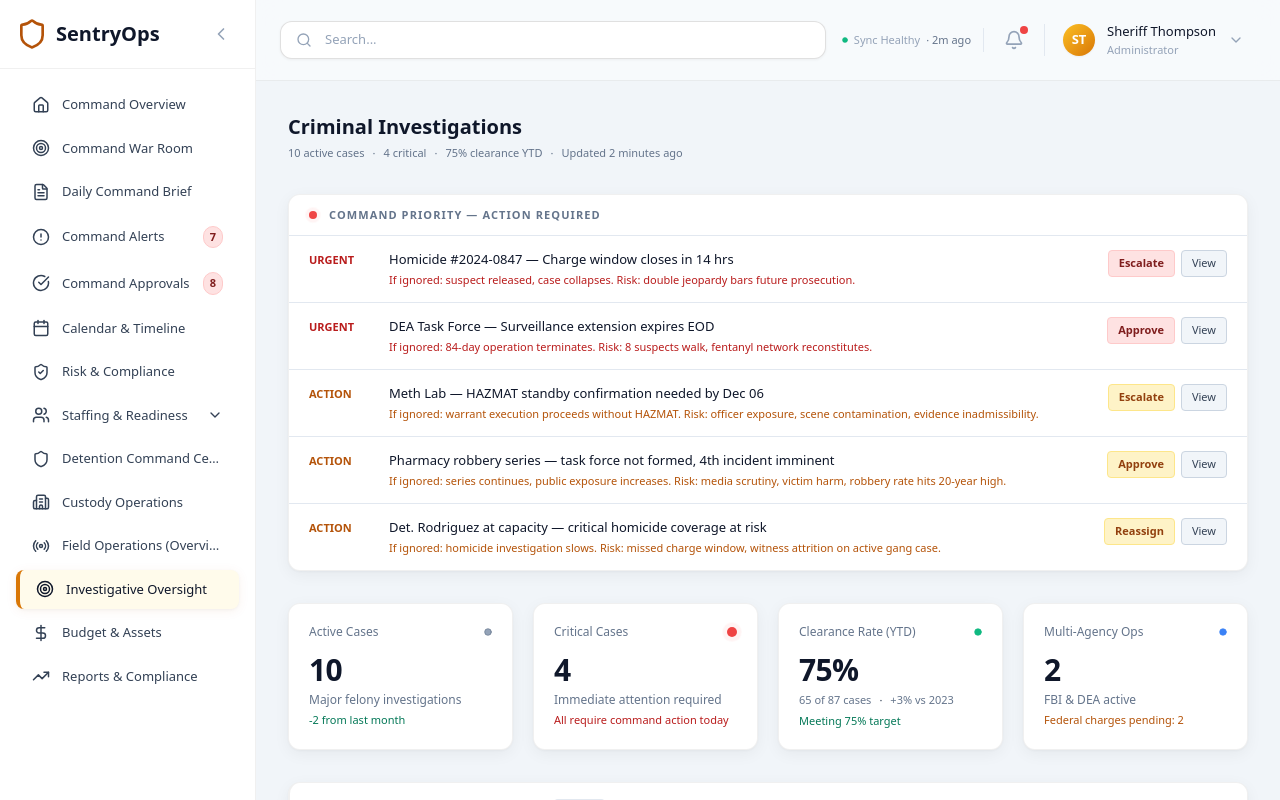
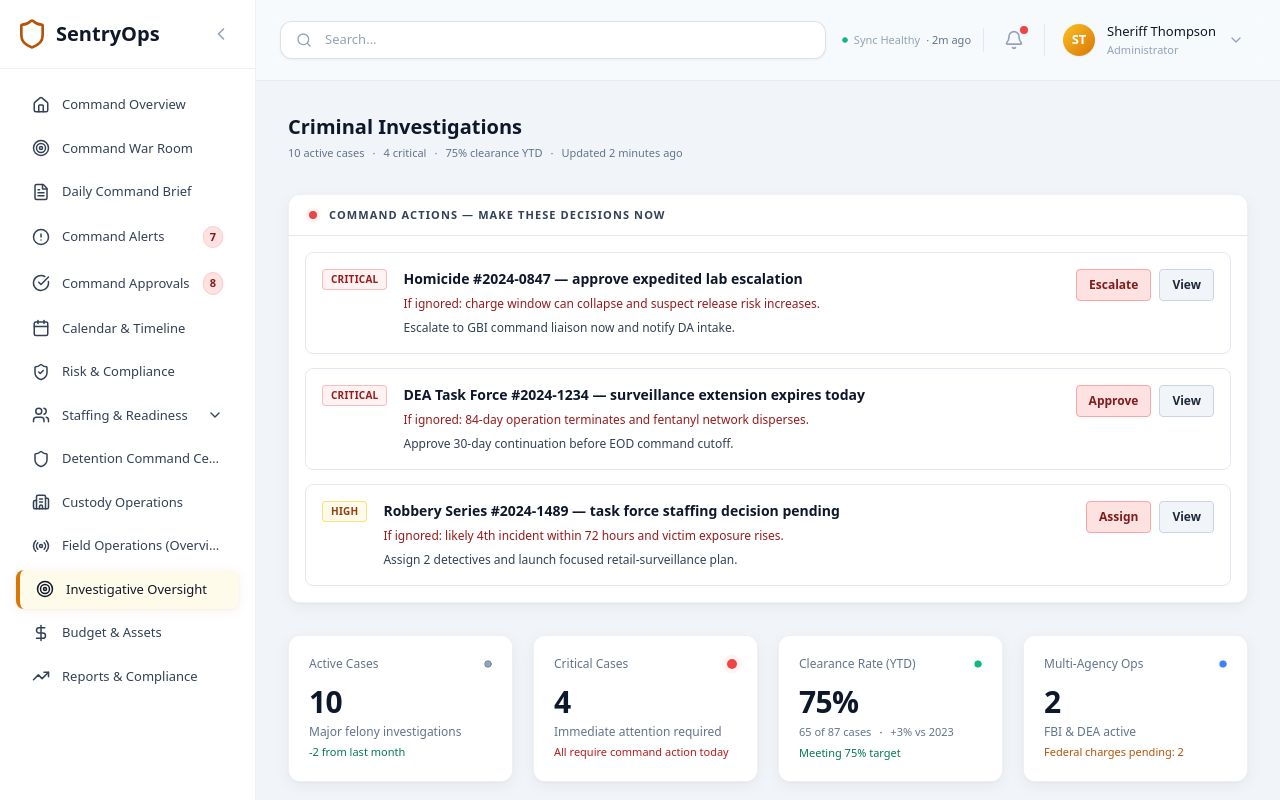
Before and after one commit to ddadon21/sentryops-prototype., a React (Vite) app: page /investigations/cases in a window 1280 px wide. Shown: the top 800 px of the page. Built offline with nearby package versions, Linux system fonts and the light colour scheme.

Commit message:
Upgrade Investigative Oversight into command decision center

```diff
--- a/src/pages/investigations/ActiveCasesDashboard.tsx
+++ b/src/pages/investigations/ActiveCasesDashboard.tsx
@@ -31,6 +31,27 @@ interface Case {
   multiAgency?: boolean;
   notes: string;
   criticalReason?: string;
+}
+
+interface CommandAction {
+  id: string;
+  urgency: 'Critical' | 'High' | 'Medium';
+  title: string;
+  consequence: string;
+  recommendation: string;
+  actionLabel: 'Approve' | 'Assign' | 'Escalate';
+}
+
+interface DetectiveLoad {
+  name: string;
+  badge: string;
+  openCases: number;
+  criticalCases: number;
+  clearanceRate: number;
+  utilization: number;
+  risk: 'High' | 'Moderate' | 'Low';
+  bottleneck?: string;
+  recommendation?: string;
 }
 
 const ActiveCasesDashboard = () => {
@@ -286,6 +307,39 @@ const ActiveCasesDashboard = () => {
     multiAgency: cases.filter(c => c.multiAgency).length
   };
 
+  const commandActions: CommandAction[] = [
+    {
+      id: 'cmd-1',
+      urgency: 'Critical',
+      title: 'Homicide #2024-0847 — approve expedited lab escalation',
+      consequence: 'If ignored: charge window can collapse and suspect release risk increases.',
+      recommendation: 'Escalate to GBI command liaison now and notify DA intake.',
+      actionLabel: 'Escalate'
+    },
+    {
+      id: 'cmd-2',
+      urgency: 'Critical',
+      title: 'DEA Task Force #2024-1234 — surveillance extension expires today',
+      consequence: 'If ignored: 84-day operation terminates and fentanyl network disperses.',
+      recommendation: 'Approve 30-day continuation before EOD command cutoff.',
+      actionLabel: 'Approve'
+    },
+    {
+      id: 'cmd-3',
+      urgency: 'High',
+      title: 'Robbery Series #2024-1489 — task force staffing decision pending',
+      consequence: 'If ignored: likely 4th incident within 72 hours and victim exposure rises.',
+      recommendation: 'Assign 2 detectives and launch focused retail-surveillance plan.',
+      actionLabel: 'Assign'
+    }
+  ];
+
+  const detectiveLoad: DetectiveLoad[] = [
+    { name: 'Det. Rodriguez, Maria', badge: 'I-5234', openCases: 3, criticalCases: 1, clearanceRate: 85, utilization: 96, risk: 'High', bottleneck: 'Critical homicide + burglary overlap', recommendation: 'Reassign burglary #2024-1712 immediately.' },
+    { name: 'Det. Anderson / Lt. Anderson', badge: 'I-4892 / I-3456', openCases: 2, criticalCases: 1, clearanceRate: 72, utilization: 78, risk: 'Moderate', bottleneck: 'DEA extension approval dependency', recommendation: 'Approve extension to prevent investigative stall.' },
+    { name: 'Det. Wilson, Amanda', badge: 'I-4521', openCases: 1, criticalCases: 0, clearanceRate: 80, utilization: 42, risk: 'Low', recommendation: 'Best reassignment candidate for burglary support.' }
+  ];
+
   const getPriorityDot = (priority: string) => {
     switch (priority) {
       case 'Critical': return 'bg-red-500';
@@ -303,6 +357,28 @@ const ActiveCasesDashboard = () => {
       case 'Medium': return 'bg-slate-500/10 border-slate-500/20 text-slate-500 dark:text-slate-400';
       case 'Low': return 'bg-blue-500/10 border-blue-500/20 text-blue-400';
       default: return 'bg-slate-500/10 border-slate-500/20 text-slate-500 dark:text-slate-400';
+    }
+  };
+
+  const getUrgencyStyles = (urgency: CommandAction['urgency']) => {
+    switch (urgency) {
+      case 'Critical':
+        return 'border-red-300/70 dark:border-red-500/40 bg-red-50 dark:bg-red-500/10 text-red-800 dark:text-red-300';
+      case 'High':
+        return 'border-amber-300/70 dark:border-amber-500/40 bg-amber-50 dark:bg-amber-500/10 text-amber-800 dark:text-amber-300';
+      default:
+        return 'border-blue-300/70 dark:border-blue-500/40 bg-blue-50 dark:bg-blue-500/10 text-blue-800 dark:text-blue-300';
+    }
+  };
+
+  const getRiskStyles = (risk: DetectiveLoad['risk']) => {
+    switch (risk) {
+      case 'High':
+        return 'bg-red-100 dark:bg-red-500/10 text-red-700 dark:text-red-300 border-red-200 dark:border-red-500/30';
+      case 'Moderate':
+        return 'bg-amber-100 dark:bg-amber-500/10 text-amber-700 dark:text-amber-300 border-amber-200 dark:border-amber-500/30';
+      default:
+        return 'bg-emerald-100 dark:bg-emerald-500/10 text-emerald-700 dark:text-emerald-300 border-emerald-200 dark:border-emerald-500/30';
     }
   };
 
@@ -324,76 +400,38 @@ const ActiveCasesDashboard = () => {
           </div>
         </div>
 
-        {/* Command Priority Strip */}
-        <div className="bg-slate-50 dark:bg-slate-900/60 border border-slate-200 dark:border-slate-700/40 rounded-xl overflow-hidden">
+        {/* Command Actions */}
+        <div className="bg-slate-50 dark:bg-slate-900/70 border border-slate-200 dark:border-slate-700/40 rounded-xl overflow-hidden">
           <div className="flex items-center gap-3 px-5 py-3 border-b border-slate-200 dark:border-slate-200 dark:border-slate-700/30">
             <span className="relative flex h-2 w-2">
               <span className="animate-ping absolute inline-flex h-full w-full rounded-full bg-red-400 opacity-75"></span>
               <span className="relative inline-flex rounded-full h-2 w-2 bg-red-500"></span>
             </span>
-            <span className="text-[11px] font-semibold text-slate-500 dark:text-slate-400 uppercase tracking-widest">Command Priority — Action Required</span>
+            <span className="text-[11px] font-semibold text-slate-700 dark:text-slate-300 uppercase tracking-widest">Command Actions — Make These Decisions Now</span>
           </div>
-          <div className="divide-y divide-slate-200 dark:divide-slate-700/20">
-            {/* Row 1 */}
-            <div className="flex items-start gap-4 px-5 py-3.5">
-              <span className="text-[11px] font-bold text-red-700 dark:text-red-400 uppercase w-16 flex-shrink-0 mt-0.5">URGENT</span>
-              <div className="flex-1 min-w-0">
-                <p className="text-[13px] text-slate-900 dark:text-white font-medium">Homicide #2024-0847 — Charge window closes in 14 hrs</p>
-                <p className="text-[11px] text-red-700 dark:text-red-700 dark:text-red-400/70 mt-0.5">If ignored: suspect released, case collapses. Risk: double jeopardy bars future prosecution.</p>
+          <div className="p-4 space-y-3.5">
+            {commandActions.map((action) => (
+              <div key={action.id} className="rounded-lg border border-slate-200 dark:border-slate-700/30 bg-white dark:bg-slate-800/30 p-4">
+                <div className="flex items-start gap-4">
+                  <span className={`inline-flex items-center px-2 py-0.5 rounded border text-[10px] font-bold uppercase tracking-wide ${getUrgencyStyles(action.urgency)}`}>
+                    {action.urgency}
+                  </span>
+                  <div className="flex-1 min-w-0 space-y-1.5">
+                    <p className="text-[14px] text-slate-900 dark:text-white font-semibold leading-5">{action.title}</p>
+                    <p className="text-[12px] text-red-800 dark:text-red-300">{action.consequence}</p>
+                    <p className="text-[12px] text-slate-700 dark:text-slate-200">{action.recommendation}</p>
                   </div>
-              <div className="flex items-center gap-1.5 flex-shrink-0">
-                <button className="px-2.5 py-1 bg-red-100 dark:bg-red-500/10 border border-red-200 dark:border-red-500/20 text-red-700 dark:text-red-400 rounded text-[11px] font-medium hover:bg-red-200 dark:hover:bg-red-500/20 transition-all">Escalate</button>
-                <button className="px-2.5 py-1 bg-slate-100 dark:bg-slate-800/40 border border-slate-300 dark:border-slate-700/40 text-slate-700 dark:text-slate-400 rounded text-[11px] font-medium hover:bg-slate-200 dark:hover:bg-slate-100 dark:hover:bg-slate-700/40 transition-all">View</button>
+                  <div className="flex items-center gap-2 flex-shrink-0">
+                    <button className="px-3 py-1.5 bg-red-100 dark:bg-red-500/10 border border-red-300 dark:border-red-500/30 text-red-800 dark:text-red-300 rounded text-[12px] font-semibold hover:bg-red-200 dark:hover:bg-red-500/20 transition-all">
+                      {action.actionLabel}
+                    </button>
+                    <button className="px-3 py-1.5 bg-slate-100 dark:bg-slate-800/40 border border-slate-300 dark:border-slate-600/50 text-slate-800 dark:text-slate-200 rounded text-[12px] font-semibold hover:bg-slate-200 dark:hover:bg-slate-700/60 transition-all">
+                      View
+                    </button>
                   </div>
                 </div>
-            {/* Row 2 */}
-            <div className="flex items-start gap-4 px-5 py-3.5">
-              <span className="text-[11px] font-bold text-red-700 dark:text-red-400 uppercase w-16 flex-shrink-0 mt-0.5">URGENT</span>
-              <div className="flex-1 min-w-0">
-                <p className="text-[13px] text-slate-900 dark:text-white font-medium">DEA Task Force — Surveillance extension expires EOD</p>
-                <p className="text-[11px] text-red-700 dark:text-red-700 dark:text-red-400/70 mt-0.5">If ignored: 84-day operation terminates. Risk: 8 suspects walk, fentanyl network reconstitutes.</p>
               </div>
-              <div className="flex items-center gap-1.5 flex-shrink-0">
-                <button className="px-2.5 py-1 bg-red-100 dark:bg-red-500/10 border border-red-200 dark:border-red-500/20 text-red-700 dark:text-red-400 rounded text-[11px] font-medium hover:bg-red-200 dark:hover:bg-red-500/20 transition-all">Approve</button>
-                <button className="px-2.5 py-1 bg-slate-100 dark:bg-slate-800/40 border border-slate-300 dark:border-slate-700/40 text-slate-700 dark:text-slate-400 rounded text-[11px] font-medium hover:bg-slate-200 dark:hover:bg-slate-100 dark:hover:bg-slate-700/40 transition-all">View</button>
-              </div>
-            </div>
-            {/* Row 3 */}
-            <div className="flex items-start gap-4 px-5 py-3.5">
-              <span className="text-[11px] font-bold text-amber-700 dark:text-amber-400 uppercase w-16 flex-shrink-0 mt-0.5">ACTION</span>
-              <div className="flex-1 min-w-0">
-                <p className="text-[13px] text-slate-900 dark:text-white font-medium">Meth Lab — HAZMAT standby confirmation needed by Dec 06</p>
-                <p className="text-[11px] text-amber-700 dark:text-amber-700 dark:text-amber-400/60 mt-0.5">If ignored: warrant execution proceeds without HAZMAT. Risk: officer exposure, scene contamination, evidence inadmissibility.</p>
-              </div>
-              <div className="flex items-center gap-1.5 flex-shrink-0">
-                <button className="px-2.5 py-1 bg-amber-100 dark:bg-amber-500/10 border border-amber-200 dark:border-amber-500/20 text-amber-700 dark:text-amber-400 rounded text-[11px] font-medium hover:bg-amber-200 dark:hover:bg-amber-500/20 transition-all">Escalate</button>
-                <button className="px-2.5 py-1 bg-slate-100 dark:bg-slate-800/40 border border-slate-300 dark:border-slate-700/40 text-slate-700 dark:text-slate-400 rounded text-[11px] font-medium hover:bg-slate-200 dark:hover:bg-slate-100 dark:hover:bg-slate-700/40 transition-all">View</button>
-              </div>
-            </div>
-            {/* Row 4 */}
-            <div className="flex items-start gap-4 px-5 py-3.5">
-              <span className="text-[11px] font-bold text-amber-700 dark:text-amber-400 uppercase w-16 flex-shrink-0 mt-0.5">ACTION</span>
-              <div className="flex-1 min-w-0">
-                <p className="text-[13px] text-slate-900 dark:text-white font-medium">Pharmacy robbery series — task force not formed, 4th incident imminent</p>
-                <p className="text-[11px] text-amber-700 dark:text-amber-700 dark:text-amber-400/60 mt-0.5">If ignored: series continues, public exposure increases. Risk: media scrutiny, victim harm, robbery rate hits 20-year high.</p>
-              </div>
-              <div className="flex items-center gap-1.5 flex-shrink-0">
-                <button className="px-2.5 py-1 bg-amber-100 dark:bg-amber-500/10 border border-amber-200 dark:border-amber-500/20 text-amber-700 dark:text-amber-400 rounded text-[11px] font-medium hover:bg-amber-200 dark:hover:bg-amber-500/20 transition-all">Approve</button>
-                <button className="px-2.5 py-1 bg-slate-100 dark:bg-slate-800/40 border border-slate-300 dark:border-slate-700/40 text-slate-700 dark:text-slate-400 rounded text-[11px] font-medium hover:bg-slate-200 dark:hover:bg-slate-100 dark:hover:bg-slate-700/40 transition-all">View</button>
-              </div>
-            </div>
-            {/* Row 5 */}
-            <div className="flex items-start gap-4 px-5 py-3.5">
-              <span className="text-[11px] font-bold text-amber-700 dark:text-amber-400 uppercase w-16 flex-shrink-0 mt-0.5">ACTION</span>
-              <div className="flex-1 min-w-0">
-                <p className="text-[13px] text-slate-900 dark:text-white font-medium">Det. Rodriguez at capacity — critical homicide coverage at risk</p>
-                <p className="text-[11px] text-amber-700 dark:text-amber-700 dark:text-amber-400/60 mt-0.5">If ignored: homicide investigation slows. Risk: missed charge window, witness attrition on active gang case.</p>
-              </div>
-              <div className="flex items-center gap-1.5 flex-shrink-0">
-                <button className="px-2.5 py-1 bg-amber-100 dark:bg-amber-500/10 border border-amber-200 dark:border-amber-500/20 text-amber-700 dark:text-amber-400 rounded text-[11px] font-medium hover:bg-amber-200 dark:hover:bg-amber-500/20 transition-all">Reassign</button>
-                <button className="px-2.5 py-1 bg-slate-100 dark:bg-slate-800/40 border border-slate-300 dark:border-slate-700/40 text-slate-700 dark:text-slate-400 rounded text-[11px] font-medium hover:bg-slate-200 dark:hover:bg-slate-100 dark:hover:bg-slate-700/40 transition-all">View</button>
-              </div>
-            </div>
+            ))}
           </div>
         </div>
 
@@ -760,15 +798,15 @@ const ActiveCasesDashboard = () => {
           </div>
         )}
 
-        {/* Detective Workload — collapsible, matches Command pattern */}
+        {/* Detective Load & Risk */}
         <div className="bg-white dark:bg-slate-800/25 border border-slate-200 dark:border-slate-200 dark:border-slate-700/30 rounded-xl shadow-sm dark:shadow-none">
           <button
             onClick={() => setShowWorkload(!showWorkload)}
             className="w-full flex items-center justify-between px-5 py-4 text-left hover:bg-slate-50 dark:hover:bg-slate-50 dark:hover:bg-slate-800/10 transition-colors rounded-xl"
           >
             <div className="flex items-center gap-3">
-              <h3 className="text-sm font-medium text-slate-700 dark:text-slate-300">Detective Workload</h3>
-              <span className="px-1.5 py-0.5 bg-slate-200 dark:bg-slate-700/30 text-[11px] text-slate-500 rounded">3 Detectives</span>
+              <h3 className="text-sm font-semibold text-slate-800 dark:text-slate-100">Detective Load & Risk</h3>
+              <span className="px-1.5 py-0.5 bg-slate-200 dark:bg-slate-700/30 text-[11px] text-slate-700 dark:text-slate-300 rounded">3 Detectives</span>
             </div>
             {showWorkload ? <ChevronUp className="w-4 h-4 text-slate-700" /> : <ChevronDown className="w-4 h-4 text-slate-700" />}
           </button>
@@ -789,53 +827,40 @@ const ActiveCasesDashboard = () => {
                 </button>
               </div>
 
-              {/* Rodriguez */}
-              <div className="flex items-center gap-4 px-4 py-2.5 bg-slate-50 dark:bg-slate-900/20 rounded border-l-[3px] border-l-red-800/60">
-                <div className="flex-1 min-w-0">
-                  <div className="flex items-center gap-3">
-                    <span className="text-[13px] font-semibold text-slate-900 dark:text-white">Det. Rodriguez, Maria</span>
-                    <span className="text-[11px] text-slate-700">I-5234</span>
-                    <span className="px-1.5 py-0.5 border rounded text-[11px] font-medium bg-red-100 dark:bg-red-500/10 border-red-200 dark:border-red-500/20 text-red-700 dark:text-red-400">AT CAPACITY</span>
+              {detectiveLoad.map((d) => (
+                <div key={d.name} className="px-4 py-3.5 bg-slate-50 dark:bg-slate-900/20 rounded-lg border border-slate-200/80 dark:border-slate-700/30 space-y-2.5">
+                  <div className="flex items-center justify-between gap-3">
+                    <div className="flex items-center gap-2.5 flex-wrap">
+                      <span className="text-[13px] font-semibold text-slate-900 dark:text-white">{d.name}</span>
+                      <span className="text-[11px] text-slate-700 dark:text-slate-300">{d.badge}</span>
+                      <span className={`px-1.5 py-0.5 border rounded text-[11px] font-semibold ${getRiskStyles(d.risk)}`}>{d.risk} RISK</span>
+                      {d.bottleneck && <span className="px-1.5 py-0.5 rounded text-[10px] font-semibold bg-slate-200 dark:bg-slate-700/40 text-slate-700 dark:text-slate-200">BOTTLENECK</span>}
                     </div>
-                  <div className="text-xs text-slate-500 dark:text-slate-400 mt-1">3 cases — Homicide (Critical) · Robbery (High) · Burglary (Medium)</div>
-                  <div className="text-[10px] text-red-700 dark:text-red-700 dark:text-red-400/70 mt-0.5">Transfer Burglary #2024-1712 to free critical case capacity</div>
+                    <span className="text-xs text-slate-700 dark:text-slate-300">Clearance: {d.clearanceRate}%</span>
                   </div>
-                <div className="text-right flex-shrink-0">
-                  <span className="text-xs text-slate-500 dark:text-slate-400">Clearance: 85%</span>
+                  <div className="grid grid-cols-1 md:grid-cols-3 gap-3 text-[11px]">
+                    <div className="text-slate-700 dark:text-slate-300">Open cases: <span className="font-semibold">{d.openCases}</span> · Critical: <span className="font-semibold">{d.criticalCases}</span></div>
+                    <div className="md:col-span-2">
+                      <div className="flex items-center justify-between mb-1">
+                        <span className="text-slate-600 dark:text-slate-300">Utilization</span>
+                        <span className="font-semibold text-slate-800 dark:text-slate-100">{d.utilization}%</span>
+                      </div>
+                      <div className="h-2 rounded-full bg-slate-200 dark:bg-slate-700/50 overflow-hidden">
+                        <div
+                          className={`h-full rounded-full ${d.utilization >= 90 ? 'bg-red-500' : d.utilization >= 70 ? 'bg-amber-500' : 'bg-emerald-500'}`}
+                          style={{ width: `${d.utilization}%` }}
+                        />
                       </div>
                     </div>
-
-              {/* Anderson */}
-              <div className="flex items-center gap-4 px-4 py-2.5 bg-slate-50 dark:bg-slate-900/20 rounded border-l-[3px] border-l-amber-700/50">
-                <div className="flex-1 min-w-0">
-                  <div className="flex items-center gap-3">
-                    <span className="text-[13px] font-semibold text-slate-900 dark:text-white">Det. Anderson / Lt. Anderson</span>
-                    <span className="text-[11px] text-slate-700">I-4892 / I-3456</span>
-                    <span className="px-1.5 py-0.5 border rounded text-[11px] font-medium bg-amber-100 dark:bg-amber-500/10 border-amber-200 dark:border-amber-500/20 text-amber-700 dark:text-amber-400">MODERATE</span>
                   </div>
-                  <div className="text-xs text-slate-500 dark:text-slate-400 mt-1">2 cases — Cold Case Homicide · DEA Task Force (Critical)</div>
-                  <div className="text-[10px] text-slate-500 mt-0.5">DEA approval will clear task force case — monitor closely</div>
+                  {d.bottleneck && (
+                    <p className="text-[11px] text-red-800 dark:text-red-300">Bottleneck: {d.bottleneck}</p>
+                  )}
+                  {d.recommendation && (
+                    <p className="text-[11px] text-slate-700 dark:text-slate-200">Suggested reassignment: {d.recommendation}</p>
+                  )}
                 </div>
-                <div className="text-right flex-shrink-0">
-                  <span className="text-xs text-slate-500 dark:text-slate-400">Clearance: 72%</span>
-                </div>
-              </div>
-
-              {/* Wilson */}
-              <div className="flex items-center gap-4 px-4 py-2.5 bg-slate-50 dark:bg-slate-900/20 rounded border-l-[3px] border-l-emerald-700/40">
-                <div className="flex-1 min-w-0">
-                  <div className="flex items-center gap-3">
-                    <span className="text-[13px] font-semibold text-slate-900 dark:text-white">Det. Wilson, Amanda</span>
-                    <span className="text-[11px] text-slate-700">I-4521</span>
-                    <span className="px-1.5 py-0.5 border rounded text-[11px] font-medium bg-emerald-500/10 border-emerald-500/20 text-emerald-700 dark:text-emerald-400">AVAILABLE</span>
-                  </div>
-                  <div className="text-xs text-slate-500 dark:text-slate-400 mt-1">1 case — Armed Robbery (High) · 4 days open</div>
-                  <div className="text-[10px] text-emerald-700 dark:text-emerald-400/60 mt-0.5">Capacity available — ideal for Burglary #2024-1712 reassignment</div>
-                </div>
-                <div className="text-right flex-shrink-0">
-                  <span className="text-xs text-slate-500 dark:text-slate-400">Clearance: 80%</span>
-                </div>
-              </div>
+              ))}
             </div>
           )}
         </div>
@@ -1016,14 +1041,14 @@ const ActiveCasesDashboard = () => {
         </div>
 
         {/* Cases List — unified container styling */}
-        <div className="space-y-2">
+        <div className="space-y-3">
           {filteredCases.map((c) => (
             <div
               key={c.id}
-              className="bg-white dark:bg-slate-800/25 border border-slate-200 dark:border-slate-200 dark:border-slate-700/30 rounded-xl shadow-sm dark:shadow-none hover:border-slate-600/40 transition-colors cursor-pointer"
+              className={`bg-white dark:bg-slate-800/25 border rounded-xl shadow-sm dark:shadow-none hover:border-slate-500/70 transition-colors cursor-pointer ${c.priority === 'Critical' ? 'border-red-300/70 dark:border-red-500/35 ring-1 ring-red-300/40 dark:ring-red-500/20' : 'border-slate-200 dark:border-slate-700/30'}`}
               onClick={() => setSelectedCase(c)}
             >
-              <div className="flex items-center gap-4 p-5">
+              <div className="flex items-center gap-4 p-6">
                 <div className={`w-0.5 self-stretch rounded-full flex-shrink-0 ${getPriorityDot(c.priority)}`}></div>
 
                 <div className="flex-1 min-w-0">
@@ -1054,7 +1079,7 @@ const ActiveCasesDashboard = () => {
                     {c.nextAction && (
                       <>
                         <span className="text-slate-700">·</span>
-                        <span className={c.priority === 'Critical' ? 'text-red-700 dark:text-red-400' : 'text-amber-700 dark:text-amber-400'}>{c.nextAction}</span>
+                      <span className={c.priority === 'Critical' ? 'text-red-800 dark:text-red-300 font-medium' : 'text-amber-800 dark:text-amber-300 font-medium'}>{c.nextAction}</span>
                       </>
                     )}
                   </div>
```
Lines whose indentation alone changed are shown as unchanged.
